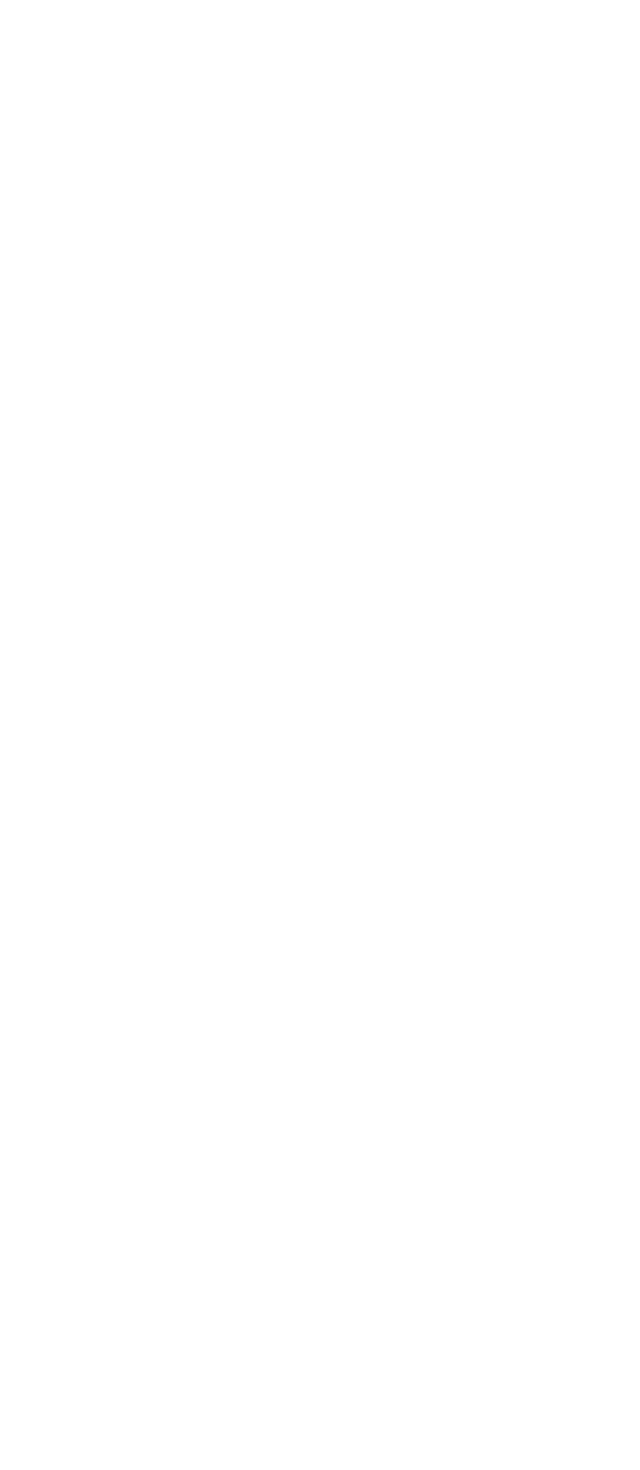
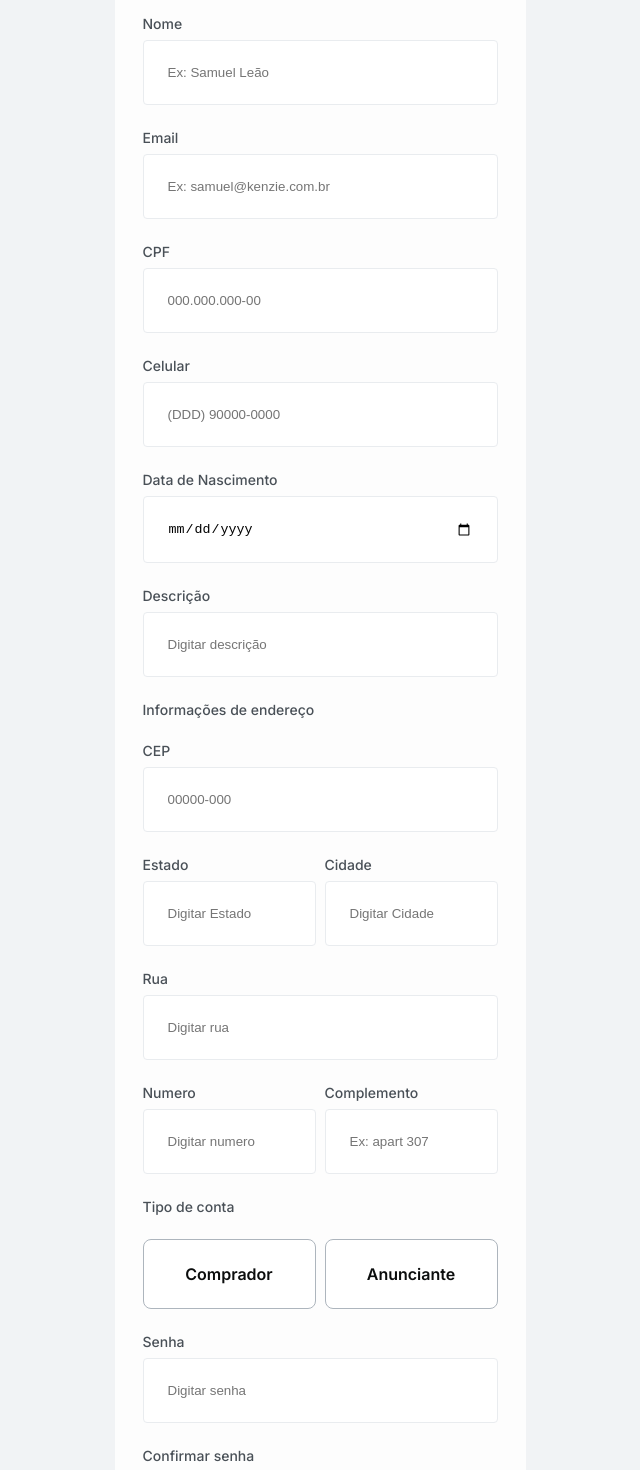
Before and after one commit to projeto-m6/frontend, a React (Vite) app: page /register in a window 1280 px wide. Shown: the part 140-1610 px from the top of the page, without its empty margins (320-960 px from the left). Before the commit the page ends 800 px from the top, so only its background shows below. Built offline with nearby package versions, Linux system fonts and the light colour scheme.

Commit message:
feat: register page

```diff
--- a/src/pages/register/index.tsx
+++ b/src/pages/register/index.tsx
@@ -1,12 +1,194 @@
+import { useState } from 'react';
+import { useForm } from 'react-hook-form';
+import { yupResolver } from '@hookform/resolvers/yup';
+import { Input } from '../../components/Input';
+import { InputRadio } from '../../components/InputRadio';
 import { B2500, H5500 } from '../../styles/typography';
+import { cepMask, cpfMask, phoneMask } from '../../utils/masks';
+import { Button, Container, Form } from './styles';
+import { userRegister } from '../../validators/userRegister';
+import { ErrorMessage } from '../../components/Input/styles';
+
+interface IUserRegisterForm {
+  name: string;
+  email: string;
+  cpf: string;
+  cell: string;
+  birthdate: string;
+  description: string;
+  password: string;
+  confirmPassword: string;
+  is_buyer: string;
+  cep: string;
+  state: string;
+  city: string;
+  road: string;
+  number: string;
+  complement: string;
+}
 
 export const Register = () => {
+  const {
+    register,
+    handleSubmit,
+    formState: { errors },
+  } = useForm<IUserRegisterForm>({
+    resolver: yupResolver(userRegister),
+  });
+
+  const [cpf, setCpf] = useState('');
+  const [cep, setCep] = useState('');
+  const [phone, setPhone] = useState('');
+
+  console.log(errors);
+
+  const onSubmit = (data: IUserRegisterForm) => {
+    console.log(data);
+  };
+
   return (
-    <div>
-      <form>
+    <Container>
+      <Form onSubmit={handleSubmit(onSubmit)}>
         <H5500>Cadastro</H5500>
         <B2500>Informações pessoais</B2500>
-      </form>
-    </div>
+        <Input
+          label="Nome"
+          placeholder="Ex: Samuel Leão"
+          name="name"
+          register={register}
+          errors={errors}
+        />
+        <Input
+          label="Email"
+          placeholder="Ex: samuel@kenzie.com.br"
+          name="email"
+          register={register}
+          errors={errors}
+        />
+        <Input
+          label="CPF"
+          placeholder="000.000.000-00"
+          name="cpf"
+          register={register}
+          errors={errors}
+          value={cpf}
+          rules={{
+            onChange: (e) => setCpf(cpfMask(e.target.value)),
+          }}
+        />
+        <Input
+          label="Celular"
+          placeholder="(DDD) 90000-0000"
+          name="cell"
+          register={register}
+          errors={errors}
+          value={phone}
+          rules={{
+            onChange: (e) => setPhone(phoneMask(e.target.value)),
+          }}
+        />
+        <Input
+          label="Data de Nascimento"
+          type="date"
+          name="birthdate"
+          register={register}
+          errors={errors}
+        />
+        <Input
+          label="Descrição"
+          placeholder="Digitar descrição"
+          name="description"
+          register={register}
+          errors={errors}
+        />
+        <B2500>Informações de endereço</B2500>
+        <Input
+          label="CEP"
+          placeholder="00000-000"
+          name="cep"
+          register={register}
+          errors={errors}
+          value={cep}
+          rules={{
+            onChange: (e) => setCep(cepMask(e.target.value)),
+          }}
+        />
+        <div className="flex">
+          <Input
+            label="Estado"
+            placeholder="Digitar Estado"
+            name="state"
+            register={register}
+            errors={errors}
+          />
+          <Input
+            label="Cidade"
+            placeholder="Digitar Cidade"
+            name="city"
+            register={register}
+            errors={errors}
+          />
+        </div>
+        <Input
+          label="Rua"
+          placeholder="Digitar rua"
+          name="road"
+          register={register}
+          errors={errors}
+        />
+        <div className="flex">
+          <Input
+            label="Numero"
+            placeholder="Digitar numero"
+            name="number"
+            register={register}
+            errors={errors}
+          />
+          <Input
+            label="Complemento"
+            placeholder="Ex: apart 307"
+            name="complement"
+            register={register}
+            errors={errors}
+          />
+        </div>
+        <B2500>Tipo de conta</B2500>
+        <div className="flex">
+          <InputRadio
+            id="comprador"
+            label="Comprador"
+            name="is_buyer"
+            value="true"
+            register={register}
+          />
+          <InputRadio
+            id="anunciante"
+            label="Anunciante"
+            name="is_buyer"
+            value="false"
+            register={register}
+          />
+        </div>
+        {errors.is_buyer && <ErrorMessage>Escolha uma das opções acima</ErrorMessage>}
+
+        <Input
+          label="Senha"
+          type="password"
+          placeholder="Digitar senha"
+          name="password"
+          register={register}
+          errors={errors}
+        />
+        <Input
+          label="Confirmar senha"
+          type="password"
+          placeholder="confirmar senha"
+          name="confirmPassword"
+          register={register}
+          errors={errors}
+        />
+        <Button type="submit">Finalizar Cadastro</Button>
+      </Form>
+    </Container>
   );
 };
--- /dev/null
+++ b/src/pages/register/styles.ts
@@ -0,0 +1,34 @@
+import { styled } from '../../styles/stitches.config';
+
+export const Container = styled('div', {
+  backgroundColor: '$grey8',
+  padding: '1rem',
+});
+
+export const Form = styled('form', {
+  display: 'flex',
+  flexDirection: 'column',
+  gap: '1.5rem',
+  backgroundColor: '$grey10',
+  padding: '2.75rem 1.75rem',
+  maxWidth: '25.6875rem',
+  margin: '0 auto',
+
+  '& .flex': {
+    display: 'flex',
+    gap: '0.5625rem',
+  },
+});
+
+export const Button = styled('button', {
+  backgroundColor: '$brand1',
+  border: '0.0938rem solid $brand1',
+  borderRadius: '0.25rem',
+  padding: '1.5rem',
+  color: '$white',
+  fontFamily: 'Inter',
+  fontSize: '1rem',
+  fontWeight: 600,
+
+  cursor: 'pointer',
+});
```
